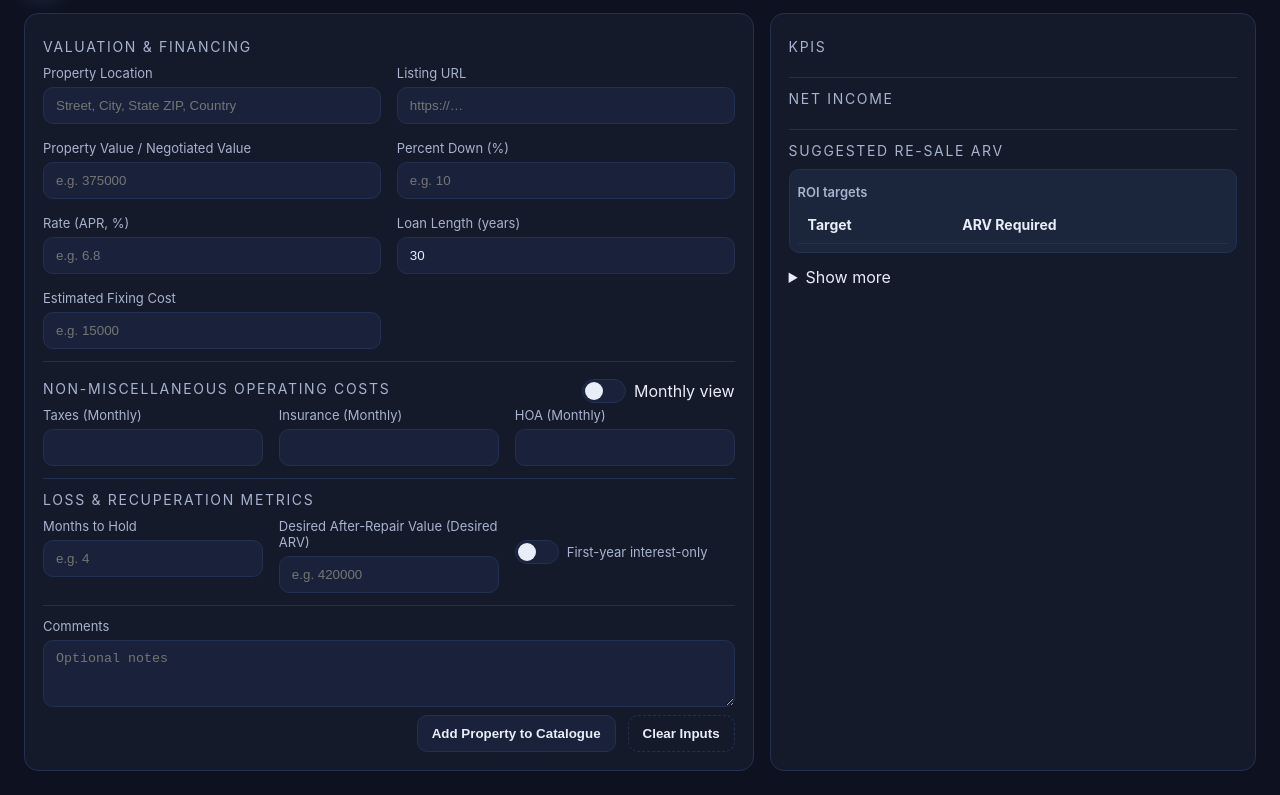
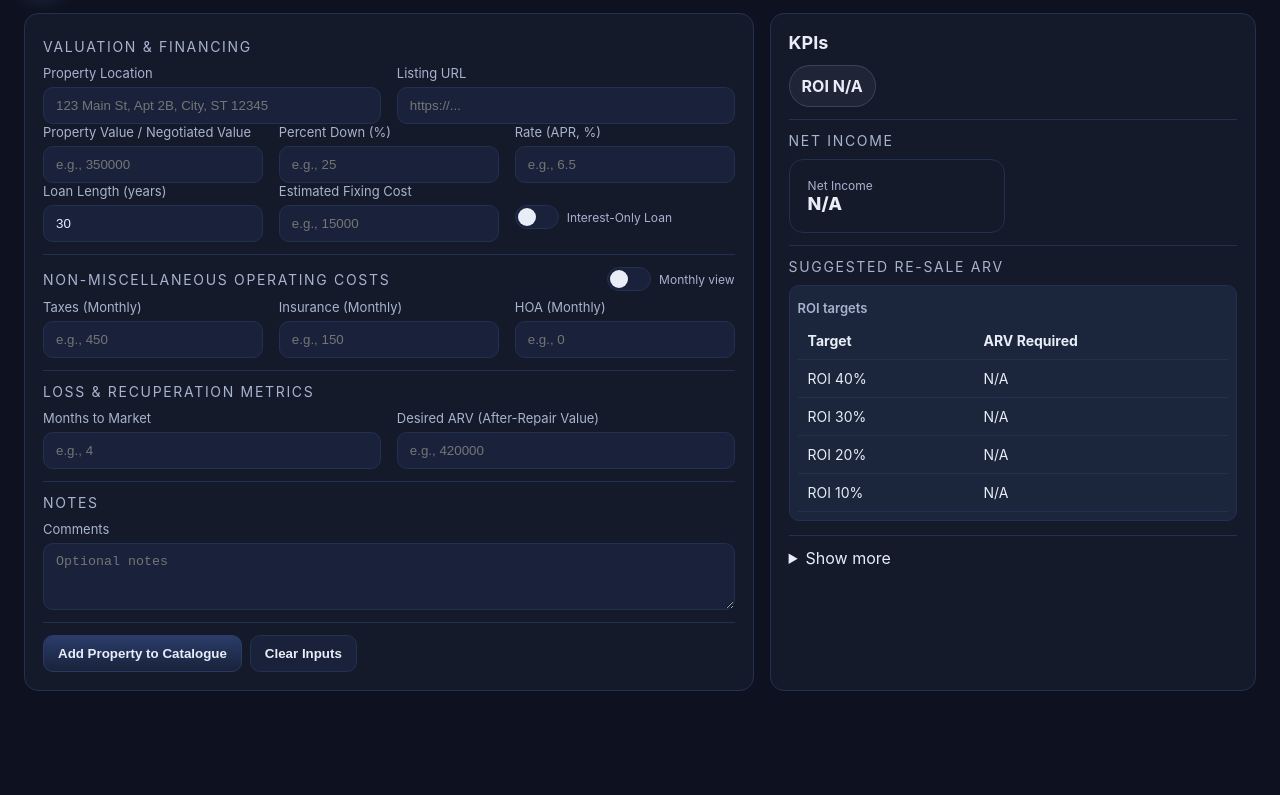
Before and after one commit to steelmatch10/PAT3.0, a plain HTML site: page FRAT.html in a window 1280 px wide. Shown: the part 73-868 px from the top of the page. After the commit the page ends 800 px from the top, so only its background shows below. Drawn offline with Linux system fonts and the light colour scheme.

Commit message:
feat: Enhance FRAT and Catalogue pages with improved navigation and UI elements

```diff
--- a/FRAT.html
+++ b/FRAT.html
@@ -6,6 +6,7 @@
   <title>PAT 3.0 — FRAT</title>
   <link rel="stylesheet" href="assets/styles.css"/>
   <link href="https://fonts.googleapis.com/css2?family=Plus+Jakarta+Sans:wght@500;600;700&display=swap" rel="stylesheet">
+  <!-- Load shared utilities first, then page script -->
   <script defer src="assets/app.js"></script>
   <script defer src="assets/frat.js"></script>
 </head>
@@ -14,131 +15,156 @@
     <header class="header">
       <div class="brand">
         <div class="logo"></div>
-        <h1>FRAT</h1>
+        <h1>FRAT <span class="small">Flipping Risk Assessment Tool</span></h1>
       </div>
       <nav class="nav">
-        <a class="btn" href="index.html">Home</a>
-        <a class="btn" id="backBtn" href="#">Back</a>
+        <a class="btn" href="index.html" id="homeBtn">Home</a>
+        <a class="btn" href="#" id="backBtn">Back</a>
         <a class="btn" href="Catalogue.html">Catalogue</a>
       </nav>
     </header>
 
     <div class="grid two">
-      <!-- Left: inputs -->
-      <section class="card">
+      <div class="card">
+        <!-- 1) Valuation & Financing -->
         <div class="section-title">Valuation & Financing</div>
         <div class="grid two">
           <div class="input">
             <label>Property Location</label>
-            <input id="address" placeholder="Street, City, State ZIP, Country"/>
+            <input type="text" id="address" placeholder="123 Main St, Apt 2B, City, ST 12345">
           </div>
           <div class="input">
             <label>Listing URL</label>
-            <input id="link" placeholder="https://…"/>
+            <input type="url" id="link" placeholder="https://...">
           </div>
+        </div>
+
+        <div class="grid three">
           <div class="input">
             <label>Property Value / Negotiated Value</label>
-            <input id="propertyValue" type="number" min="0" step="1" placeholder="e.g. 375000"/>
+            <input type="number" id="propertyValue" min="0" step="1000" placeholder="e.g., 350000">
           </div>
           <div class="input">
             <label>Percent Down (%)</label>
-            <input id="percentDownPct" type="number" min="0" step="0.01" placeholder="e.g. 10"/>
+            <input type="number" id="percentDownPct" min="0" max="100" step="0.1" placeholder="e.g., 25">
           </div>
           <div class="input">
             <label>Rate (APR, %)</label>
-            <input id="rateAprPct" type="number" min="0" step="0.01" placeholder="e.g. 6.8"/>
+            <input type="number" id="rateAprPct" min="0" step="0.01" placeholder="e.g., 6.5">
           </div>
+        </div>
+
+        <div class="grid three">
           <div class="input">
             <label>Loan Length (years)</label>
-            <input id="loanLengthYears" type="number" min="1" step="1" placeholder="30"/>
+            <input type="number" id="loanLengthYears" min="1" step="1" value="30">
           </div>
           <div class="input">
             <label>Estimated Fixing Cost</label>
-            <input id="estFixingCost" type="number" min="0" step="1" placeholder="e.g. 15000"/>
+            <input type="number" id="estFixingCost" min="0" step="100" placeholder="e.g., 15000">
+          </div>
+          <div class="input">
+            <label class="toggle" style="margin-top:22px">
+              <input type="checkbox" id="interestOnlyToggle">
+              <span class="pill"></span>
+              <span class="small">Interest-Only Loan</span>
+            </label>
           </div>
         </div>
 
         <div class="divider"></div>
-        <div class="row" style="justify-content:space-between">
-          <div class="section-title">Non-Miscellaneous Operating Costs</div>
+
+        <!-- 2) Non-Miscellaneous Operating Costs -->
+        <div class="row" style="justify-content:space-between;margin-bottom:8px">
+          <div class="section-title" style="margin:0">Non-Miscellaneous Operating Costs</div>
           <label class="toggle">
-            <input id="viewModeToggle" type="checkbox"/>
+            <input type="checkbox" id="viewModeToggle">
             <span class="pill"></span>
-            <span id="viewModeLabel">Monthly view</span>
+            <span class="small" id="viewModeLabel">Monthly view</span>
           </label>
         </div>
         <div class="grid three">
           <div class="input">
             <label id="taxesLabel">Taxes (Monthly)</label>
-            <input id="taxesMonthly" type="number" min="0" step="1"/>
+            <input type="number" id="taxesMonthly" min="0" step="1" placeholder="e.g., 450">
           </div>
           <div class="input">
             <label id="insuranceLabel">Insurance (Monthly)</label>
-            <input id="insuranceMonthly" type="number" min="0" step="1"/>
+            <input type="number" id="insuranceMonthly" min="0" step="1" placeholder="e.g., 150">
           </div>
           <div class="input">
             <label id="hoaLabel">HOA (Monthly)</label>
-            <input id="hoaMonthly" type="number" min="0" step="1"/>
+            <input type="number" id="hoaMonthly" min="0" step="1" placeholder="e.g., 0">
           </div>
         </div>
 
         <div class="divider"></div>
+
+        <!-- 3) Loss & Recuperation Metrics -->
         <div class="section-title">Loss &amp; Recuperation Metrics</div>
-        <div class="grid three">
+        <div class="grid two">
           <div class="input">
-            <label>Months to Hold</label>
-            <input id="monthsHold" type="number" min="0" step="1" placeholder="e.g. 4"/>
+            <label>Months to Market</label>
+            <input type="number" id="monthsHold" min="0" step="1" placeholder="e.g., 4">
           </div>
           <div class="input">
-            <label>Desired After-Repair Value (Desired ARV)</label>
-            <input id="desiredARV" type="number" min="0" step="1" placeholder="e.g. 420000"/>
-          </div>
-          <div class="input">
-            <label class="toggle" style="margin-top:22px">
-              <input id="interestOnlyToggle" type="checkbox"/>
-              <span class="pill"></span>
-              <span>First-year interest-only</span>
-            </label>
+            <label>Desired ARV (After-Repair Value)</label>
+            <input type="number" id="desiredARV" min="0" step="1000" placeholder="e.g., 420000">
           </div>
         </div>
 
         <div class="divider"></div>
+
+        <!-- 4) Notes -->
+        <div class="section-title">Notes</div>
         <div class="input">
           <label>Comments</label>
           <textarea id="comments" rows="3" placeholder="Optional notes"></textarea>
         </div>
 
-        <div class="row" style="justify-content:flex-end;margin-top:8px">
-          <button class="btn" id="addOrSaveBtn">Add Property to Catalogue</button>
-          <button class="btn ghost" id="clearBtn">Clear Inputs</button>
+        <div class="divider"></div>
+
+        <!-- Buttons aligned like GRASP (left) -->
+        <div class="row" style="gap:8px">
+          <button class="btn primary" id="addOrSaveBtn">Add Property to Catalogue</button>
+          <button class="btn" id="clearBtn">Clear Inputs</button>
         </div>
-      </section>
+      </div>
 
-      <!-- Right: outputs -->
-      <section class="card kpi-panel">
-        <div class="section-title">KPIs</div>
-        <div id="kpiBadges" class="kpi-badges"></div>
+      <aside class="card kpi-panel">
+  <h2>KPIs</h2>
+  <div class="kpi-badges" id="kpiBadges"></div>
 
         <div class="divider"></div>
+        <div>
           <div class="section-title">Net Income</div>
           <div id="netIncomeBox" class="grid two"></div>
+        </div>
 
         <div class="divider"></div>
+        <div>
           <div class="section-title">Suggested Re-Sale ARV</div>
           <div class="group-box">
             <div class="group-head">ROI targets</div>
-          <table class="table">
+            <table class="table" style="margin-top:6px">
               <thead><tr><th>Target</th><th>ARV Required</th></tr></thead>
               <tbody id="suggestedARV"></tbody>
             </table>
           </div>
+        </div>
 
-        <details id="moreDetails" style="margin-top:6px">
+        <div class="divider"></div>
+        <details id="moreDetails">
           <summary>Show more</summary>
           <div id="supplemental" style="margin-top:10px"></div>
         </details>
-      </section>
+      </aside>
     </div>
   </div>
+
+  <script>
+    // Back behavior (match GRASP)
+    document.getElementById('backBtn').addEventListener('click', (e)=>{ e.preventDefault(); history.back(); });
+  </script>
 </body>
 </html>
--- a/assets/frat.js
+++ b/assets/frat.js
@@ -1,4 +1,4 @@
-/* FRAT page behavior */
+/* FRAT page behavior — fixed Monthly/Annual toggle */
 document.addEventListener("DOMContentLoaded", () => {
   const els = {
     address: document.getElementById("address"),
@@ -15,13 +15,16 @@ document.addEventListener("DOMContentLoaded", () => {
     desiredARV: document.getElementById("desiredARV"),
     interestOnlyToggle: document.getElementById("interestOnlyToggle"),
     comments: document.getElementById("comments"),
+
     addOrSaveBtn: document.getElementById("addOrSaveBtn"),
     clearBtn: document.getElementById("clearBtn"),
+
     viewModeToggle: document.getElementById("viewModeToggle"),
     viewModeLabel: document.getElementById("viewModeLabel"),
     taxesLabel: document.getElementById("taxesLabel"),
     insuranceLabel: document.getElementById("insuranceLabel"),
     hoaLabel: document.getElementById("hoaLabel"),
+
     kpiBadges: document.getElementById("kpiBadges"),
     netIncomeBox: document.getElementById("netIncomeBox"),
     suggestedARV: document.getElementById("suggestedARV"),
@@ -29,36 +32,18 @@ document.addEventListener("DOMContentLoaded", () => {
     moreDetails: document.getElementById("moreDetails"),
   };
 
-  // --- Page Mode (Add vs Edit) ---
   const params = new URLSearchParams(location.search);
   let editId = params.get("edit");
   let isEditMode = !!editId;
+  let lastSavedSnapshot = null;
 
-  // On direct entry (not editing), clear form
+  initPlaceholders();
+
   if (!isEditMode) {
     hardResetForm();
   }
 
-  // Prevent-loss guard
-  let lastSavedSnapshot = null;
-
-  function hardResetForm() {
-    [
-      els.address, els.link, els.propertyValue, els.percentDownPct, els.rateAprPct,
-      els.loanLengthYears, els.estFixingCost, els.taxesMonthly, els.insuranceMonthly,
-      els.hoaMonthly, els.monthsHold, els.desiredARV, els.comments
-    ].forEach(el => { if (!el) return; el.value = (el.id === "loanLengthYears") ? 30 : ""; });
-    els.interestOnlyToggle.checked = false;
-    els.viewModeToggle.checked = false;
-    els.viewModeLabel.textContent = "Monthly view";
-    setCarryCostLabels("monthly");
-    lastSavedSnapshot = JSON.stringify(collectForm());
-    els.addOrSaveBtn.textContent = "Add Property to Catalogue";
-    delete els.addOrSaveBtn.dataset.dupId;
-    triggerCompute();
-  }
-
-  // Load edit data if any
+  // Load edit if present
   if (isEditMode) {
     const cat = getCatalog();
     const found = (cat.properties || []).find(p => p.id === editId);
@@ -78,31 +63,44 @@ document.addEventListener("DOMContentLoaded", () => {
       els.monthsHold.value = i.monthsHold ?? "";
       els.desiredARV.value = i.desiredARV ?? "";
       els.interestOnlyToggle.checked = !!i.interestOnly;
-      els.comments.value = i.comments || "";
+
+      // Always store/display carry costs in monthly; set toggle state accordingly
+      els.viewModeToggle.checked = false;
+      els.viewModeToggle.dataset.mode = "monthly";
+      els.viewModeLabel.textContent = "Monthly view";
+      setCarryCostLabels("monthly");
+
       lastSavedSnapshot = JSON.stringify(collectForm());
+      triggerCompute();
     } else {
-      // wrong id or module — fall back to add
       isEditMode = false;
       editId = null;
       hardResetForm();
     }
   }
 
-  // View mode toggle (monthly/annual for carry costs)
+  // ===== View mode (Monthly/Annual) — robust handler =====
   els.viewModeToggle.addEventListener("change", () => {
+    const currentMode = els.viewModeToggle.dataset.mode || "monthly";
     const toMode = els.viewModeToggle.checked ? "annual" : "monthly";
-    const fromMode = toMode === "annual" ? "monthly" : "annual";
+    if (currentMode === toMode) return;
+
     const current = {
       taxesMonthly: els.taxesMonthly.value,
       insuranceMonthly: els.insuranceMonthly.value,
       hoaMonthly: els.hoaMonthly.value
     };
-    const converted = convertCarryCosts(current, fromMode, toMode);
+    // convertCarryCosts is provided by app.js
+    const converted = convertCarryCosts(current, currentMode, toMode);
+
     els.taxesMonthly.value = converted.taxesMonthly;
     els.insuranceMonthly.value = converted.insuranceMonthly;
     els.hoaMonthly.value = converted.hoaMonthly;
-    els.viewModeLabel.textContent = toMode === "annual" ? "Annual view" : "Monthly view";
+
+    els.viewModeLabel.textContent = (toMode === "annual") ? "Annual view" : "Monthly view";
     setCarryCostLabels(toMode);
+    els.viewModeToggle.dataset.mode = toMode;
+
     triggerCompute();
   });
 
@@ -113,6 +111,28 @@ document.addEventListener("DOMContentLoaded", () => {
     els.hoaLabel.textContent = "HOA" + sfx;
   }
 
+  function hardResetForm() {
+    [
+      els.address, els.link, els.propertyValue, els.percentDownPct, els.rateAprPct,
+      els.loanLengthYears, els.estFixingCost, els.taxesMonthly, els.insuranceMonthly,
+      els.hoaMonthly, els.monthsHold, els.desiredARV, els.comments
+    ].forEach(el => { if (!el) return; el.value = (el.id === "loanLengthYears") ? 30 : ""; });
+    els.interestOnlyToggle.checked = false;
+
+    // Initialize toggle state & labels deterministically
+    els.viewModeToggle.checked = false;
+    els.viewModeToggle.dataset.mode = "monthly";
+    els.viewModeLabel.textContent = "Monthly view";
+    setCarryCostLabels("monthly");
+
+    lastSavedSnapshot = JSON.stringify(collectForm());
+
+    els.addOrSaveBtn.textContent = "Add Property to Catalogue";
+    delete els.addOrSaveBtn.dataset.dupId;
+
+    triggerCompute();
+  }
+
   // Show more/less label
   if (els.moreDetails) {
     const summary = els.moreDetails.querySelector("summary");
@@ -121,22 +141,19 @@ document.addEventListener("DOMContentLoaded", () => {
     setTimeout(syncLabel, 0);
   }
 
-  // Mark dirty and recompute on inputs
-  const watchedIds = ["address","link","propertyValue","percentDownPct","rateAprPct","loanLengthYears",
+  // Recompute on input
+  const watched = ["address","link","propertyValue","percentDownPct","rateAprPct","loanLengthYears",
     "estFixingCost","taxesMonthly","insuranceMonthly","hoaMonthly","monthsHold","desiredARV","comments"];
   ["input","change"].forEach(evt => {
-    watchedIds.forEach(id => {
+    watched.forEach(id => {
       const el = els[id];
       if (!el) return;
-      el.addEventListener(evt, () => {
-        checkDuplicateAddressUI();
-        triggerCompute();
-      });
+      el.addEventListener(evt, () => { checkDuplicateAddressUI(); triggerCompute(); });
     });
   });
   els.interestOnlyToggle.addEventListener("change", () => { triggerCompute(); });
 
-  // Soft confirm on nav if unsaved & KPIs valid
+  // Nav soft-confirm if unsaved with valid KPI
   document.querySelectorAll(".nav a").forEach(a => {
     a.addEventListener("click", async (e) => {
       if (shouldWarnUnsaved()) {
@@ -153,8 +170,7 @@ document.addEventListener("DOMContentLoaded", () => {
   });
 
   function collectForm() {
-    const mode = els.viewModeLabel.textContent.startsWith("Annual") ? "annual" : "monthly";
-    const raw = {
+    return {
       address: els.address.value,
       link: els.link.value,
       propertyValue: els.propertyValue.value,
@@ -170,7 +186,6 @@ document.addEventListener("DOMContentLoaded", () => {
       interestOnly: els.interestOnlyToggle.checked ? 1 : 0,
       comments: els.comments.value
     };
-    return (mode === "annual") ? convertCarryCosts(raw, "annual", "monthly") : raw;
   }
 
   function shouldWarnUnsaved() {
@@ -198,7 +213,6 @@ document.addEventListener("DOMContentLoaded", () => {
     };
   }
 
-  // Duplicate address UI
   function checkDuplicateAddressUI() {
     const dup = findDuplicateByAddress(els.address.value);
     if (dup && !isEditMode) {
@@ -210,10 +224,20 @@ document.addEventListener("DOMContentLoaded", () => {
     }
   }
 
-  // Compute & render
+  function initPlaceholders(){
+    els.suggestedARV.innerHTML = `
+      <tr><td>ROI 40%</td><td>N/A</td></tr>
+      <tr><td>ROI 30%</td><td>N/A</td></tr>
+      <tr><td>ROI 20%</td><td>N/A</td></tr>
+      <tr><td>ROI 10%</td><td>N/A</td></tr>`;
+    els.netIncomeBox.innerHTML = `
+      <div class="card"><div class="small">Net Income</div><div style="font-weight:800;font-size:18px">N/A</div></div>`;
+    els.kpiBadges.innerHTML = `<div class="kpi na">ROI N/A</div>`;
+  }
+
   function triggerCompute() {
-    const nums = collectNums();
-    const r = computeFRAT(nums);
+    const n = collectNums();
+    const r = computeFRAT(n);
     renderKPIs(r);
     renderNetIncome(r);
     renderSuggestedARV(r);
@@ -221,17 +245,16 @@ document.addEventListener("DOMContentLoaded", () => {
   }
 
   function renderKPIs(r) {
-    const roiPct = isFinite(r.roi) ? (r.roi*100).toFixed(2)+"%" : "N/A";
-    const band = bandROI(r.roi);
-    const tip = "ROI = (Desired ARV − Total Losses) / Total Losses";
-    els.kpiBadges.innerHTML = `<div class="${badgeClass(band)}" title="${tip}">ROI <span class="value">${roiPct}</span></div>`;
+  const roiPct = isFinite(r.roi) ? (r.roi*100).toFixed(2)+"%" : "N/A";
+  const band = bandROI(r.roi);
+  const tip = "ROI = (Desired ARV − Total Losses) / Total Losses";
+  els.kpiBadges.innerHTML = `<div class="${kpiClass(band)}" title="${tip}">ROI <span class="value">${roiPct}</span></div>`;
   }
 
   function renderNetIncome(r) {
     const v = isFinite(r.netIncome) ? formatMoney(r.netIncome) : "N/A";
     els.netIncomeBox.innerHTML = `
-      <div class="card"><div class="small">Net Income</div><div style="font-weight:800;font-size:18px">${v}</div></div>
-    `;
+      <div class="card"><div class="small">Net Income</div><div style="font-weight:800;font-size:18px">${v}</div></div>`;
   }
 
   function renderSuggestedARV(r) {
@@ -240,8 +263,7 @@ document.addEventListener("DOMContentLoaded", () => {
       <tr><td>ROI 40%</td><td>${cell(r.targets.arv40)}</td></tr>
       <tr><td>ROI 30%</td><td>${cell(r.targets.arv30)}</td></tr>
       <tr><td>ROI 20%</td><td>${cell(r.targets.arv20)}</td></tr>
-      <tr><td>ROI 10%</td><td>${cell(r.targets.arv10)}</td></tr>
-    `;
+      <tr><td>ROI 10%</td><td>${cell(r.targets.arv10)}</td></tr>`;
   }
 
   function renderSupplemental(r) {
@@ -250,9 +272,7 @@ document.addEventListener("DOMContentLoaded", () => {
       { label: "Down Payment", val: formatMoney(s.downPayment), tip: "Down = Property Value × Percent Down" },
       { label: "Closing Costs (5%)", val: formatMoney(s.closingCosts), tip: "Closing = Property Value × 5%" },
       { label: "Loan Amount", val: formatMoney(s.loanAmount), tip: "Loan = Property Value − Down" },
-      { label: "Mortgage (Monthly)", val: formatMoney(s.mortgageMonthly), tip: s.interestOnly
-          ? "Interest-only: Loan × (APR/12)"
-          : "PMT = r·L / (1 − (1+r)^−n)" },
+      { label: "Mortgage (Monthly)", val: formatMoney(s.mortgageMonthly), tip: s.interestOnly ? "Interest-only: Loan × (APR/12)" : "PMT = r·L / (1 − (1+r)^−n)" },
       { label: "Operating Expenses (Monthly)", val: formatMoney(s.operatingExpensesMonthly), tip: "Taxes + Insurance + HOA + Misc(1%/yr ÷ 12)" },
       { label: "Ownership Cost (Monthly)", val: formatMoney(s.ownershipCostMonthly), tip: "OpEx + Mortgage" },
       { label: "Holding Loss (Months × Ownership)", val: formatMoney(s.holdingLoss), tip: "Ownership per month × Months to hold" },
@@ -263,9 +283,9 @@ document.addEventListener("DOMContentLoaded", () => {
       { label: "Total Losses", val: formatMoney(r.totalLosses), tip: "Down + Closing + Loan (counted) + Fixing + Holding Loss" },
       { label: "Desired ARV", val: isFinite(r.desiredARV)?formatMoney(r.desiredARV):"N/A", tip: "Target resale price" }
     ];
-    els.supplemental.innerHTML = rows.map(rw =>
-      `<div class="row" style="justify-content:space-between" title="${rw.tip}">
-         <div class="small">${rw.label}</div><div>${rw.val}</div>
+    els.supplemental.innerHTML = rows.map(row =>
+      `<div class="row" style="justify-content:space-between" title="${row.tip}">
+         <div class="small">${row.label}</div><div>${row.val}</div>
        </div>`
     ).join("");
   }
@@ -278,31 +298,29 @@ document.addEventListener("DOMContentLoaded", () => {
       return;
     }
 
-    const nums = collectNums();
-    const minimalOk = (+nums.propertyValue > 0 && +nums.percentDownPct >= 0 &&
-      +nums.rateAprPct >= 0 && +nums.monthsHold >= 0);
+    const n = collectNums();
+    const minimalOk = (+n.propertyValue > 0 && +n.percentDownPct >= 0 && +n.rateAprPct >= 0);
     if (!minimalOk) {
-      showToast("Provide at least: Property Value, Percent Down, Rate, Months Hold.", "info", { title: "Missing required inputs" });
+      showToast("Provide at least: Property Value, Percent Down, Rate.", "info", { title: "Missing required inputs" });
       return;
     }
 
-    const r = computeFRAT(nums);
-
+    const r = computeFRAT(n);
     const core = {
       module: "FRAT",
       source: { address: els.address.value || "", link: els.link.value || "", entryMode: "manual" },
       inputs: {
-        propertyValue: +nums.propertyValue,
-        percentDownPct: +nums.percentDownPct,
-        rateAprPct: +nums.rateAprPct,
-        loanLengthYears: +nums.loanLengthYears,
-        estFixingCost: +nums.estFixingCost,
-        taxesMonthly: +nums.taxesMonthly,
-        insuranceMonthly: +nums.insuranceMonthly,
-        hoaMonthly: +nums.hoaMonthly,
-        monthsHold: +nums.monthsHold,
-        desiredARV: +nums.desiredARV,
-        interestOnly: !!nums.interestOnly,
+        propertyValue: +n.propertyValue,
+        percentDownPct: +n.percentDownPct,
+        rateAprPct: +n.rateAprPct,
+        loanLengthYears: +n.loanLengthYears,
+        estFixingCost: +n.estFixingCost,
+        taxesMonthly: +n.taxesMonthly,
+        insuranceMonthly: +n.insuranceMonthly,
+        hoaMonthly: +n.hoaMonthly,
+        monthsHold: +n.monthsHold,
+        desiredARV: +n.desiredARV,
+        interestOnly: !!n.interestOnly,
         comments: els.comments.value || "",
         closingCostsRate: 0.05,
         miscRateAnnual: 0.01
@@ -320,9 +338,7 @@ document.addEventListener("DOMContentLoaded", () => {
           roi10: r.targets.arv10
         }
       },
-      bands: {
-        roi: bandROI(r.roi).label
-      }
+      bands: { roi: bandROI(r.roi).label }
     };
 
     if (isEditMode) {
@@ -344,13 +360,11 @@ document.addEventListener("DOMContentLoaded", () => {
   // Clear
   els.clearBtn.addEventListener("click", () => { hardResetForm(); });
 
-  // Initial compute + back behavior
-  checkDuplicateAddressUI();
-  triggerCompute();
+  // Back button same as GRASP
   const backBtn = document.getElementById('backBtn');
   if (backBtn) { backBtn.addEventListener('click', (e) => { e.preventDefault(); history.back(); }); }
 
-  // ---------- Core FRAT math ----------
+  // ---------- FRAT math ----------
   function computeFRAT(n) {
     const pv = n.propertyValue || 0;
     const down = pv * ((n.percentDownPct || 0) / 100);
@@ -361,23 +375,31 @@ document.addEventListener("DOMContentLoaded", () => {
     const r = (n.rateAprPct || 0) / 100 / 12;
     const N = (n.loanLengthYears || 30) * 12;
 
-    const mortgageMonthly = n.interestOnly
-      ? loan * r
-      : (r > 0 ? (r * loan) / (1 - Math.pow(1 + r, -N)) : 0);
+    const pmtStandard = (r > 0 ? (r * loan) / (1 - Math.pow(1 + r, -N)) : 0);
+    const pmtInterestOnly = loan * r;
+    const mortgageMonthly = n.interestOnly ? pmtInterestOnly : pmtStandard;
 
     const operatingMonthly = (n.taxesMonthly || 0) + (n.insuranceMonthly || 0) + (n.hoaMonthly || 0) + miscMonthly;
     const ownershipMonthly = operatingMonthly + mortgageMonthly;
 
-    // Remaining balance after m months (if NOT interest-only)
     const m = Math.max(0, Math.floor(n.monthsHold || 0));
     let remainingBalance = loan;
-    if (!n.interestOnly && r > 0 && N > 0 && m > 0) {
-      remainingBalance = loan * Math.pow(1 + r, m) - mortgageMonthly * ( (Math.pow(1 + r, m) - 1) / r );
+    if (m > 0) {
+      if (n.interestOnly) {
+        if (m <= 12) {
+          remainingBalance = loan;
+        } else {
+          const monthsAfterIO = m - 12;
+          if (r > 0 && N > 0) {
+            remainingBalance = loan * Math.pow(1 + r, monthsAfterIO) - pmtStandard * ((Math.pow(1 + r, monthsAfterIO) - 1) / r);
+          }
+        }
+      } else if (r > 0 && N > 0) {
+        remainingBalance = loan * Math.pow(1 + r, m) - pmtStandard * ((Math.pow(1 + r, m) - 1) / r);
+      }
     }
 
-    // Loan counted in losses:
-    const loanCounted = n.interestOnly ? loan : remainingBalance;
-
+    const loanCounted = n.interestOnly && m <= 12 ? loan : remainingBalance;
     const holdingLoss = ownershipMonthly * m;
     const totalLosses = down + closing + loanCounted + (n.estFixingCost || 0) + holdingLoss;
 
@@ -385,20 +407,11 @@ document.addEventListener("DOMContentLoaded", () => {
     const netIncome = isFinite(desiredARV) ? (desiredARV - totalLosses) : NaN;
     const roi = isFinite(netIncome) && totalLosses > 0 ? netIncome / totalLosses : NaN;
 
-    // Targets: ARV required to reach X% ROI
-    const targetARV = (roiPct) => totalLosses > 0 ? totalLosses * (1 + roiPct) : NaN;
+    const targetARV = pct => totalLosses > 0 ? totalLosses * (1 + pct) : NaN;
 
     return {
-      roi,
-      netIncome,
-      desiredARV,
-      totalLosses,
-      targets: {
-        arv40: targetARV(0.40),
-        arv30: targetARV(0.30),
-        arv20: targetARV(0.20),
-        arv10: targetARV(0.10),
-      },
+      roi, netIncome, desiredARV, totalLosses,
+      targets: { arv40: targetARV(0.40), arv30: targetARV(0.30), arv20: targetARV(0.20), arv10: targetARV(0.10) },
       supp: {
         downPayment: down,
         closingCosts: closing,
```
Also changed, not shown: Catalogue.html (+3 -2 lines). Lines whose indentation alone changed are shown as unchanged.
